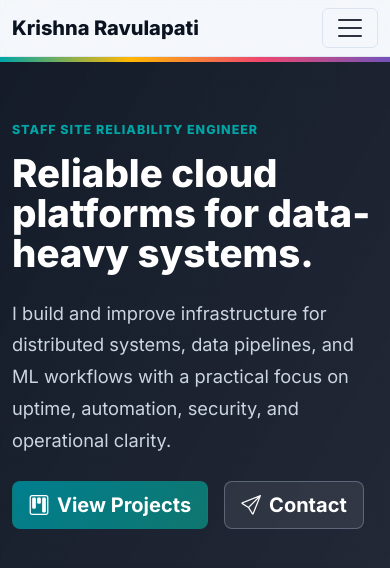
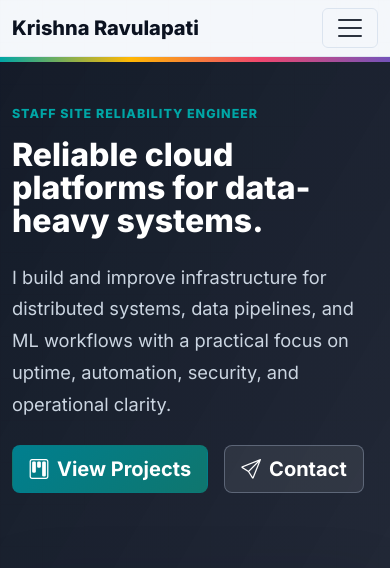
Before and after one commit to krishnaravulapati/krishnaravulapati.github.io, a plain HTML site: page index.html in a window 390 px wide. Shown: the top 568 px of the page. Drawn offline with nearby package versions, Linux system fonts and the light colour scheme.

Commit message:
Site fixes

```diff
--- a/styles.css
+++ b/styles.css
@@ -93,7 +93,7 @@
 .hero {
     position: relative;
     overflow: hidden;
-    padding: 96px 0 68px;
+    padding: 64px 0 48px;
     background:
         linear-gradient(120deg, rgba(11, 18, 32, 0.96), rgba(17, 24, 39, 0.9)),
         linear-gradient(rgba(255, 255, 255, 0.045) 1px, transparent 1px),
@@ -137,7 +137,7 @@
 .hero h1 {
     color: #fff;
     max-width: 780px;
-    font-size: clamp(2.4rem, 6vw, 5rem);
+    font-size: clamp(2rem, 4.5vw, 3.25rem);
 }
 
 .hero-copy {
@@ -186,7 +186,7 @@
 
 .page-title {
     max-width: 860px;
-    font-size: clamp(2.25rem, 5vw, 4.4rem);
+    font-size: clamp(1.75rem, 3.5vw, 2.75rem);
 }
 
 .page-title::after {
@@ -446,7 +446,7 @@
 
 @media (max-width: 767px) {
     .hero {
-        padding: 64px 0 36px;
+        padding: 48px 0 28px;
     }
 
     .hero-panel {
```
